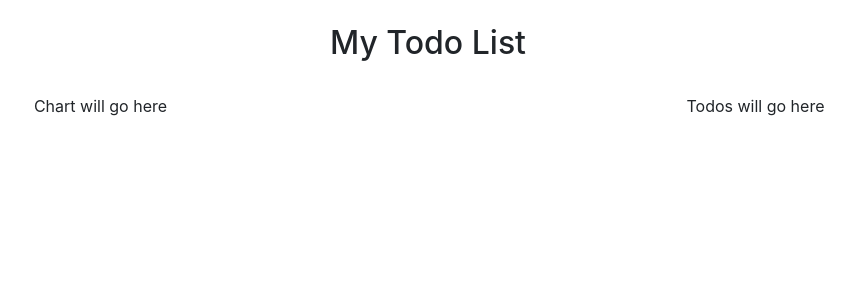
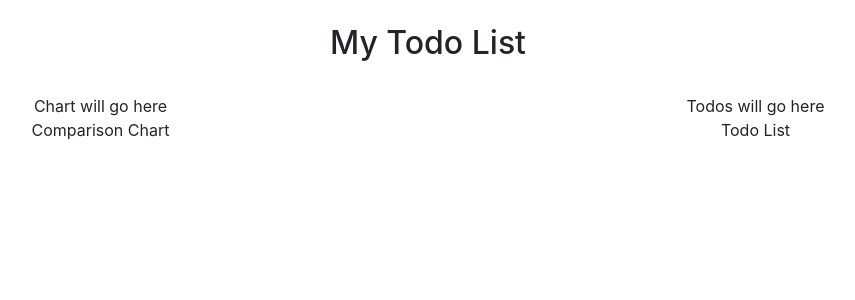
Before and after one commit to simmondsdt/vue-todo, a Vue app: page / in a window 1280 px wide. Shown: the top 300 px of the page, without its empty margins (212-1067 px from the left). Built offline with nearby package versions, Linux system fonts and the light colour scheme.

Commit message:
add base components for chart and todo list

```diff
--- a/src/App.vue
+++ b/src/App.vue
@@ -1,25 +1,32 @@
 <template>
   <div id="app">
     <br />
-    <div class="container text-center">
+    <div id="title" class="container text-center">
       <h2>My Todo List</h2>
     </div>
     <br />
     <div class="row">
       <div class="col-sm-6 text-center">
         Chart will go here
+        <comparison-chart></comparison-chart>
       </div>
       <div class="col-sm-6 text-center">
         Todos will go here
+        <todo-list></todo-list>
       </div>
     </div>
   </div>
 </template>
 
 <script>
+import ComparisonChart from './components/ComparisonChart';
+import TodoList from './components/TodoList';
+
 export default {
   name: 'app',
   components: {
+    ComparisonChart,
+    TodoList,
   },
 };
 </script>
--- /dev/null
+++ b/src/components/ComparisonChart.vue
@@ -0,0 +1,12 @@
+<template>
+  <div>
+    <p>Comparison Chart</p>
+  </div>
+</template>
+
+<script>
+  export default {};
+</script>
+
+<style>
+</style>
--- /dev/null
+++ b/src/components/TodoList.vue
@@ -0,0 +1,12 @@
+<template>
+  <div>
+    <p>Todo List</p>
+  </div>
+</template>
+
+<script>
+  export default {};
+</script>
+
+<style>
+</style>
```
